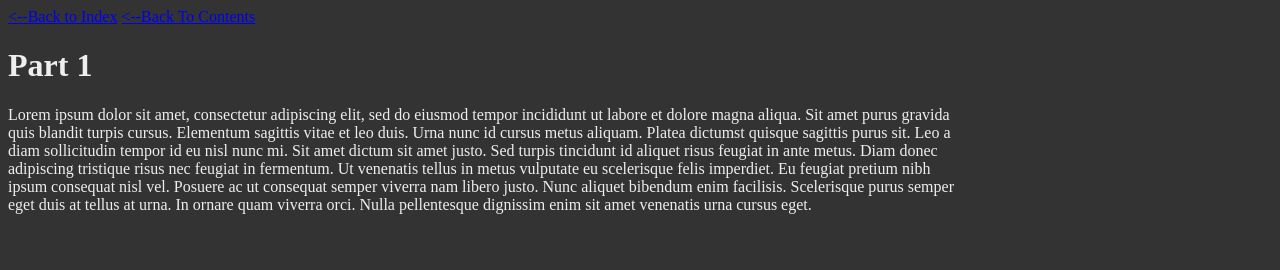
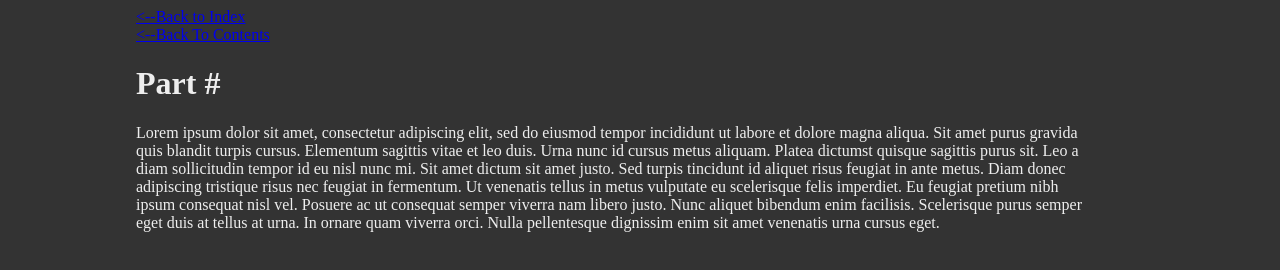
Before and after one commit to IdiotDare/xie, a plain HTML site: page VnW/basepart.html in a window 1280 px wide. Drawn offline with Linux system fonts and the light colour scheme.

Commit message:
css padding

```diff
--- a/VnW/basepart.html
+++ b/VnW/basepart.html
@@ -2,15 +2,16 @@
 <html>
   <head>
         <a href="https://idiotdare.github.io/xie/"><--Back to Index</a>
+          <br>
         <a href="https://idiotdare.github.io/xie/contents"><--Back To Contents</a>
     <link rel="stylesheet" href="../styles.css">
-    <h1>Part 1</h1>
+    <h1>Part #</h1>
 </head>
   <body>
     <div>
         <p>Lorem ipsum dolor sit amet, consectetur adipiscing elit, sed do eiusmod tempor incididunt ut labore et dolore magna aliqua. Sit amet purus gravida quis blandit turpis cursus. Elementum sagittis vitae et leo duis. Urna nunc id cursus metus aliquam. Platea dictumst quisque sagittis purus sit. Leo a diam sollicitudin tempor id eu nisl nunc mi. Sit amet dictum sit amet justo. Sed turpis tincidunt id aliquet risus feugiat in ante metus. Diam donec adipiscing tristique risus nec feugiat in fermentum. Ut venenatis tellus in metus vulputate eu scelerisque felis imperdiet. Eu feugiat pretium nibh ipsum consequat nisl vel. Posuere ac ut consequat semper viverra nam libero justo. Nunc aliquet bibendum enim facilisis. Scelerisque purus semper eget duis at tellus at urna. In ornare quam viverra orci. Nulla pellentesque dignissim enim sit amet venenatis urna cursus eget.</p>
     </div>
     </body>
-  <script src="./javascript.js"></script>
+  <script src="../javascript.js"></script>
   <noscript>there's probably script?</noscript>
 </html>
--- a/styles.css
+++ b/styles.css
@@ -3,4 +3,5 @@ body {
     color: #EEEEEE;
     width: 75%;
     height: 90%;
+    padding :0% 10% 0% 10%;
 }
```
